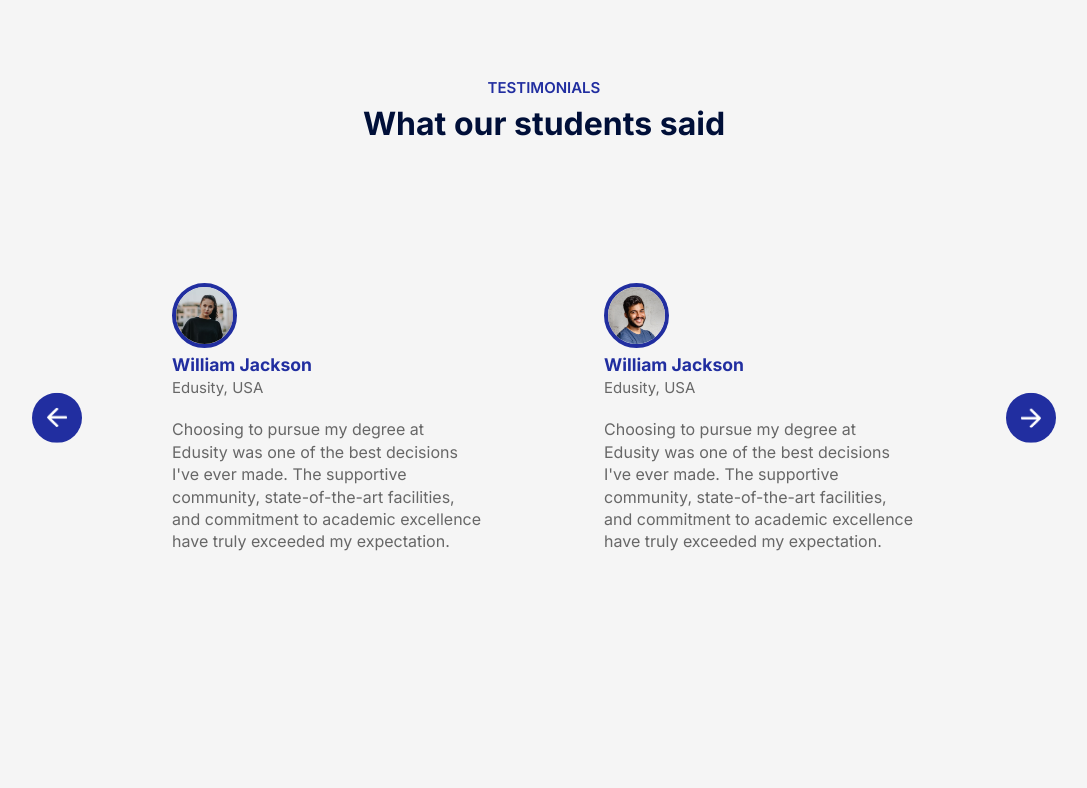
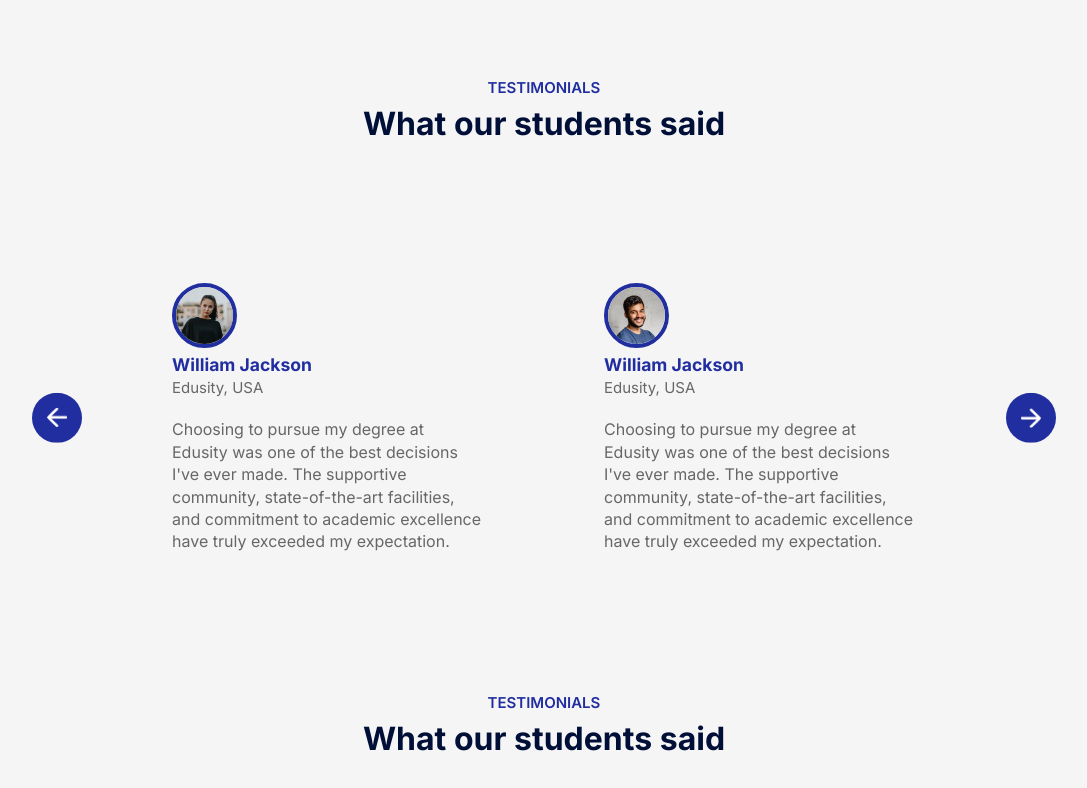
Before and after one commit to Developerfiyin/edusity-webpage, a React (Vite) app: page / in a window 1280 px wide. Shown: the part 2423-3211 px from the top of the page, without its empty margins (96-1183 px from the left). Before the commit the page ends 3116 px from the top, so only its background shows below. Built offline with nearby package versions, Linux system fonts and the light colour scheme.

Commit message:
Created a contact folder inside of the components folder

```diff
--- a/src/App.jsx
+++ b/src/App.jsx
@@ -18,6 +18,7 @@ const App = () => {
         <Campus />
         <Title subTitle="TESTIMONIALS" title="What our students said" />
         <Testimonials />
+        <Title subTitle="TESTIMONIALS" title="What our students said" />
       </div>
     </div>
   );
--- /dev/null
+++ b/src/Components/Contact/contact.jsx
@@ -0,0 +1,6 @@
+import "./contact.css";
+
+const Contact = () => {
+  return;
+};
+export default Contact;
```
Also changed, not shown: src/Components/Contact/contact.css (added).
